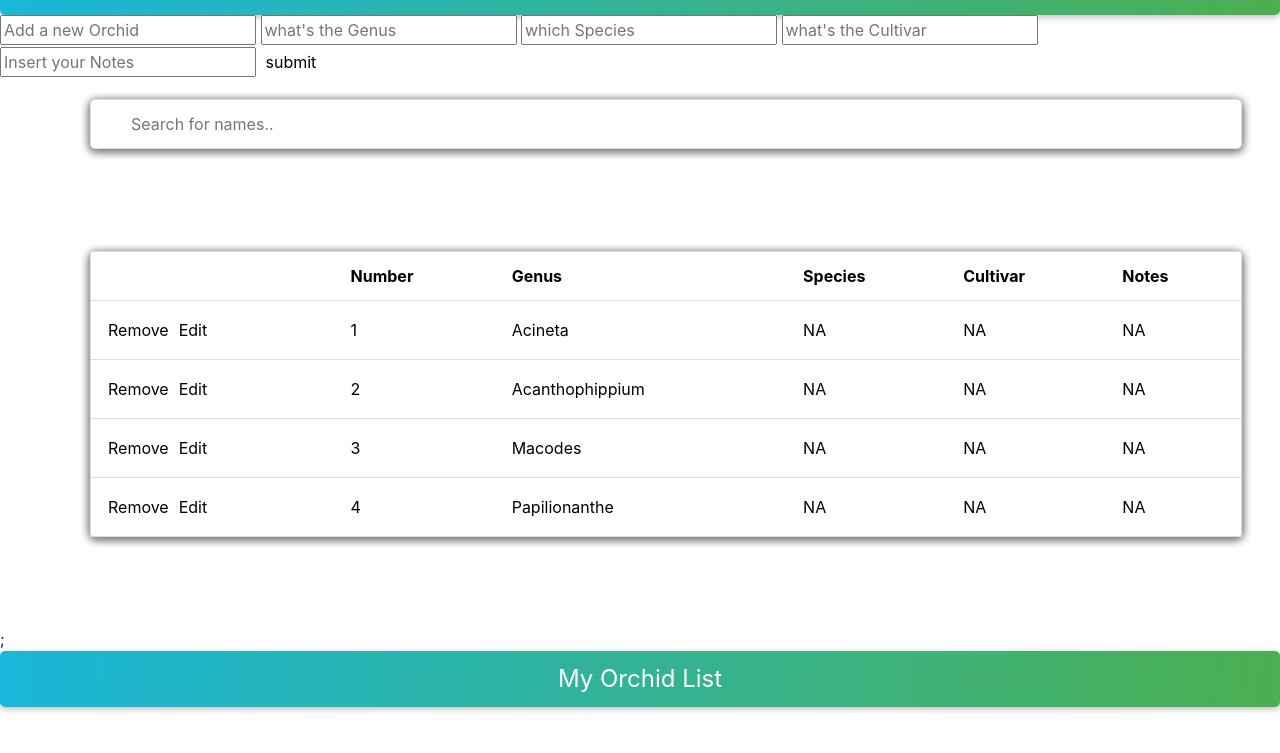
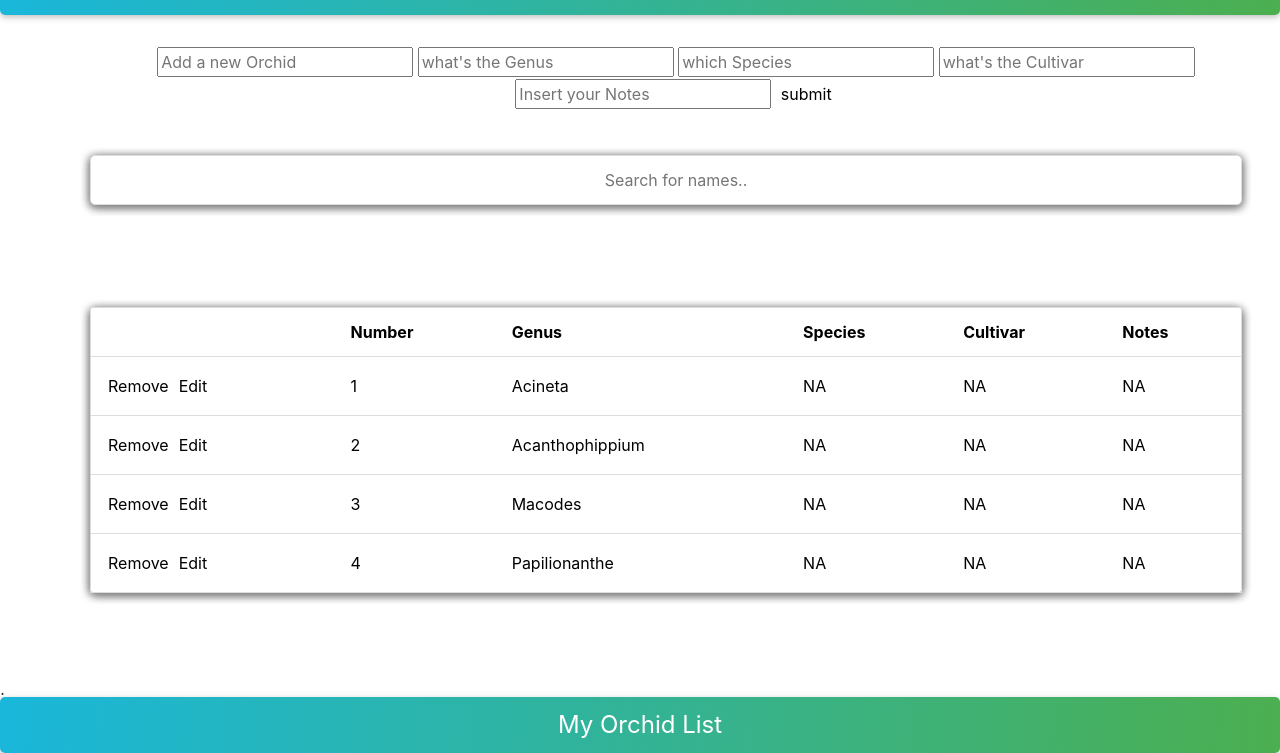
Before and after one commit to jace1084/Orchid-filter, a plain HTML site: page public/orchid-table.html in a window 1280 px wide. Shown: the part 47-800 px from the top of the page. Drawn offline with nearby package versions, Linux system fonts and the light colour scheme.

Commit message:
minor css revisions

```diff
--- a/public/assets/css/orchid-table.css
+++ b/public/assets/css/orchid-table.css
@@ -1,4 +1,4 @@
-header, footer{
+header{
   background: linear-gradient(-85deg,  #4CAF50, #1ab7db);
   border-radius: 5px;
   box-shadow:0 2px 5px 0 rgba(0,0,0,0.16),0 2px 10px 0 rgba(0,0,0,0.12);
@@ -7,7 +7,37 @@ header, footer{
   color: white;
   width: 100%;
   padding: 10px;
+}
 
+footer{
+  background: linear-gradient(-85deg,  #4CAF50, #1ab7db);
+  border-radius: 5px;
+  box-shadow:0 2px 5px 0 rgba(0,0,0,0.16),0 2px 10px 0 rgba(0,0,0,0.12);
+  text-align: center;
+  font-size: 1.5rem;
+  color: white;
+  width: 100%;
+  padding: 10px;
+  bottom: 0;
+  position: fixed;
+
+}
+
+.orchidAdditon{
+  padding-top: 5%;
+  margin-left: 90px;
+  text-align: center;
+  font-size: 16px; /* Increase font-size */
+  padding: 12px 20px 12px 40px; /* Add some padding */
+  margin-bottom: 12px; /* Add some space below the input */
+  margin-top: 20px;
+  justify-content: center;
+  color: black;
+  width: 90%;
+  margin-left: 90px;
+  border-radius: 5px;
+  background-color: white;
+  text-align: center;
 }
 
 #myInput {
@@ -27,6 +57,7 @@ header, footer{
     border-radius: 5px;
     background-color: white;
     box-shadow:0 2px 10px 0 grey,0 2px 10px 0 grey;
+    text-align: center;
   }
 
   #myTable {
--- a/public/orchid-table.html
+++ b/public/orchid-table.html
@@ -17,7 +17,7 @@
       <!-- <button onclick="sortTable()">Sort</button> -->
     </header>
 
-    <form method="POST" action="/create">
+    <form class="orchidAdditon" method="POST" action="/create">
 
       <input type="text" name="orchid" placeholder="Add a new Orchid">
       <input type="text" name="Genus" placeholder="what's the Genus">
```
